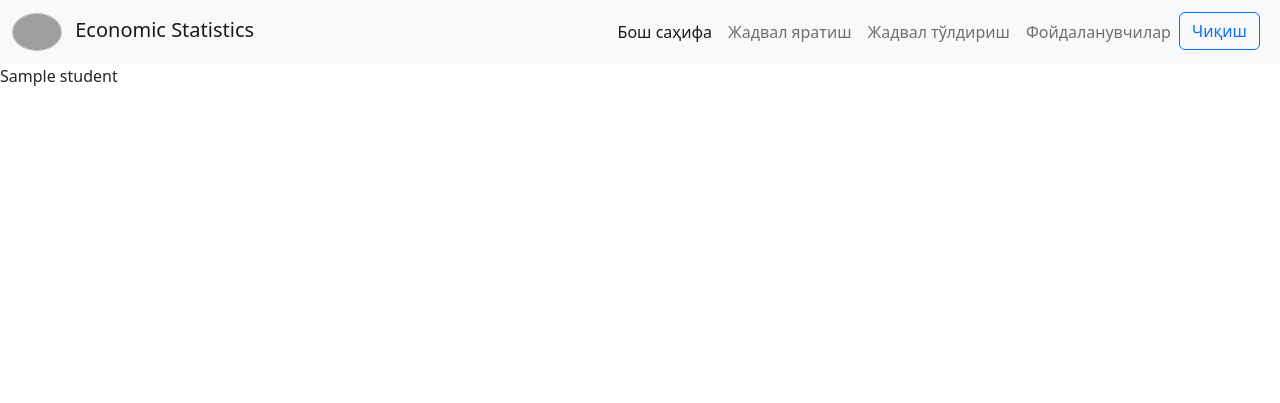
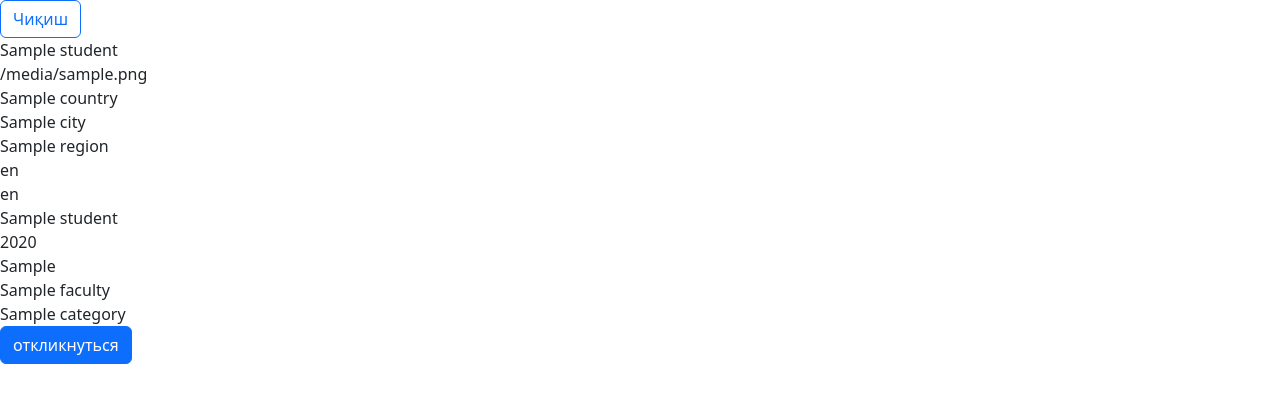
Before and after one commit to icebergD/world_peace, a Django app: template worldPeace/mainapp/templates/studentList.html in a window 1280 px wide. Shown: the top 403 px of the page. Run offline with Django 4.2, Linux system fonts and the light colour scheme; the template is opened without the code that fills it: most values are stand-ins (such as "Sample title", 1, 10 or a date in 2020); grey boxes are pictures that could not be loaded.

Commit message:
make it better

```diff
--- a/worldPeace/mainapp/models.py
+++ b/worldPeace/mainapp/models.py
@@ -27,6 +27,7 @@ class MUser(models.Model):
 
 
 class Busines(models.Model):
+    user = models.ForeignKey(User, on_delete=models.CASCADE)
     title = models.CharField(max_length=100)
     image = models.CharField(max_length=250, blank=True, null=True)
     description = models.CharField(max_length=250, blank=True, null=True)
--- a/worldPeace/mainapp/templates/base.html
+++ b/worldPeace/mainapp/templates/base.html
@@ -14,38 +14,11 @@
 </head>
 <body>
 
-<nav class="navbar navbar-expand-lg bg-light">
-
-  <div class="container-fluid">
-    <a class="navbar-brand" href="{% url 'home' %}">
-        <img class="bi me-2" src="{% static 'img/nvs_logo.png' %}" width="50px;" style="border: 1px solid rgba(50,50,50,0.3); border-radius:50%;">
-        Economic Statistics
-    </a>
-    <button class="navbar-toggler" type="button" data-bs-toggle="collapse" data-bs-target="#navbarNav" aria-controls="navbarNav" aria-expanded="false" aria-label="Toggle navigation">
-      <span class="navbar-toggler-icon"></span>
-    </button>
-
-    <div class="collapse navbar-collapse" id="navbarNav" style="dysplay:flex; justify-content:flex-end;">
-      <ul class="navbar-nav ">
-        <li class="nav-item">
-          <a class="nav-link active" aria-current="page" href="{% url 'home' %}">Бош саҳифа</a>
-        </li>
-        <li class="nav-item">
-          <a class="nav-link" href="{% url 'form-constructor' %}">Жадвал яратиш</a>
-        </li>
-        <li>
-          <a class="nav-link" href="{% url 'client-home' %}">Жадвал тўлдириш</a>
-        </li>
-        <li class="nav-item">
-          <a class="nav-link" href="/users">Фойдаланувчилар</a>
-        </li>
 
 
-        <li>
+
             <a href="{% url 'logout' %}"> <button type="button" class="btn btn-outline-primary me-2">Чиқиш</button></a>
-        </li>
-      </ul>
-    </div>
+
 
 <!--          {% if request.user.is_staff %}-->
 <!--            staff-->
--- a/worldPeace/mainapp/templates/studentList.html
+++ b/worldPeace/mainapp/templates/studentList.html
@@ -5,8 +5,30 @@
 {% block content %}
 
 {% for st in students %}
+<!--    {{ st }}<br>-->
+    <br>
+    {{ st.student.name }}<br>
+    {{ st.student.photo }}<br>
+    {{ st.student.country }}<br>
+    {{ st.student.city }}<br>
+    {{ st.student.region }}<br>
+    {{ st.student.language1 }}<br>
+    {{ st.student.language2 }}<br>
+    {{ st.student.study_name }}<br>
+    {{ st.student.study_end_year }}<br>
+    {{ st.student.study_grade }}<br>
+    {{ st.student.faculty }}<br>
 
-{{ st }}
+    {{ st.category }}<br>
+    <form action="/respond-on-user" method="post">
+        {% csrf_token %}
+        <input type="hidden" name="user_id" value="{{ st.student.user_id }}">
+        <input type="submit" class="btn btn-primary" value="откликнуться" >
+    </form>
+
+
+    <br>
+
 
 {% endfor %}
 
--- a/worldPeace/mainapp/urls.py
+++ b/worldPeace/mainapp/urls.py
@@ -4,6 +4,8 @@ from . import views
 urlpatterns = [
     path("", views.home.as_view(), name='home'),
     path("hello", views.hello),
+    path('student-list', views.studentList.as_view(), name='student-list'),
+    path('respond-on-user', views.respondOnUser.as_view(), name='respond-on-user'),
 
     path('login/', views.LoginUser.as_view(), name='login'),
     path('logout/', views.logout_user, name='logout'),
```
Also changed, not shown: worldPeace/mainapp/views.py (+19 -4 lines), worldPeace/mainapp/migrations/0003_busines_user.py (added).
